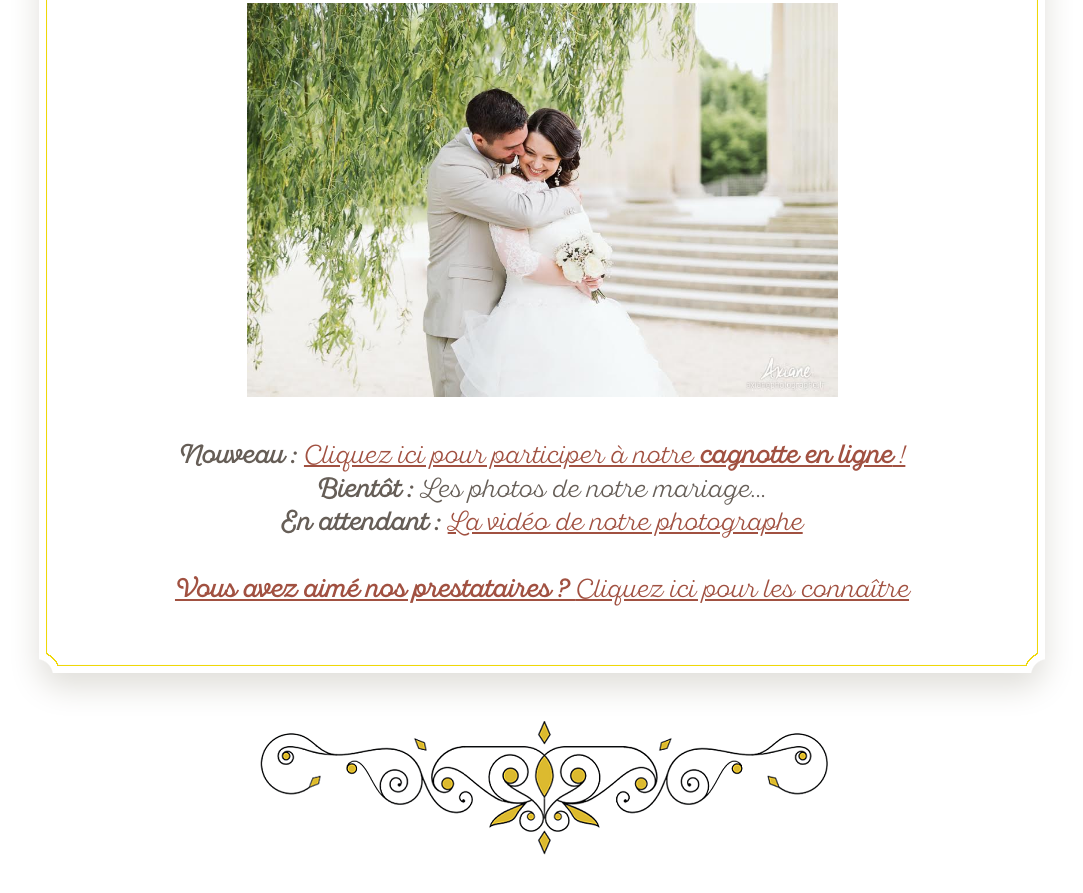
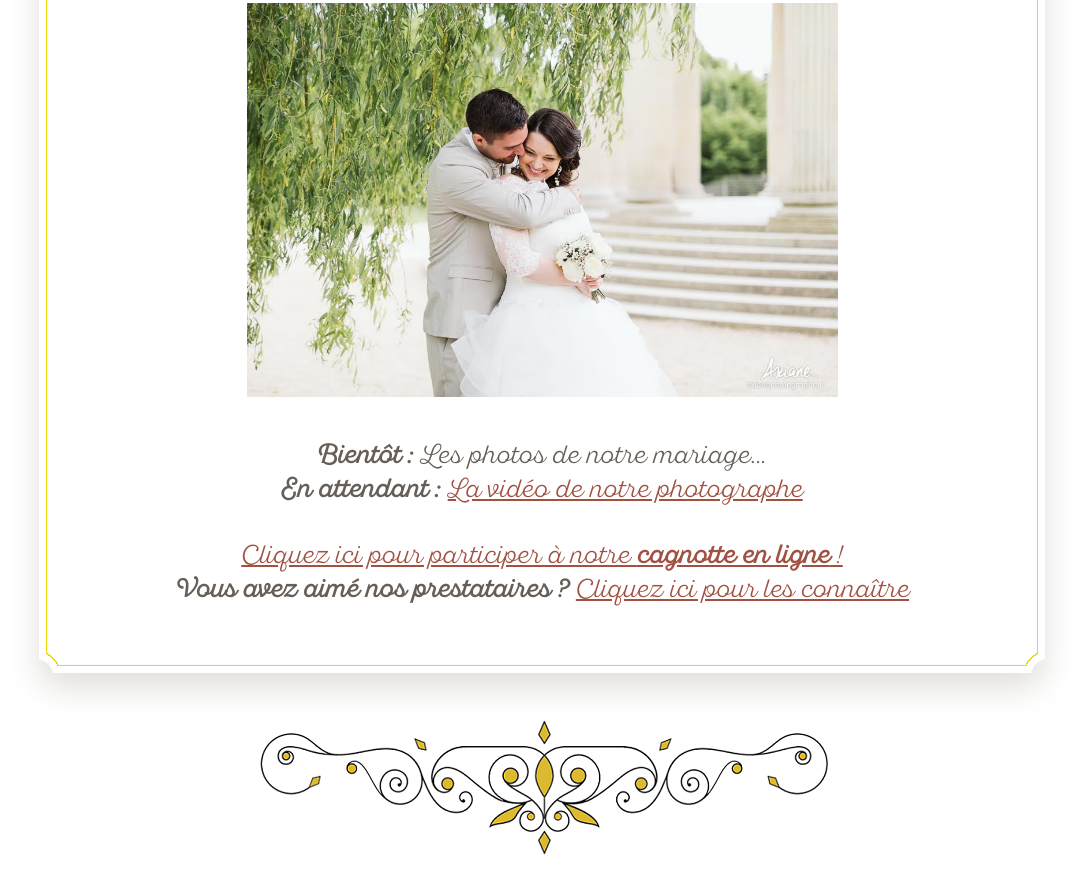
Before and after one commit to piwii/mariage, a plain HTML site: page index.html in a window 1280 px wide. Shown: the part 573-1466 px from the top of the page, without its empty margins (98-1181 px from the left). Drawn offline with Linux system fonts and the light colour scheme.

Commit message:
Page index video photographe prog

```diff
--- a/index.html
+++ b/index.html
@@ -67,9 +67,11 @@
                         </div><!-- end slideshow -->
                         <!--<center>N'oubliez pas de confirmer votre présence <br>avant le 15 Mars 2017</center>-->
                         <br>
-                        <center><b>Nouveau : </b><a href="https://www.ookoodoo.com/fr/list/799084">Cliquez ici pour participer à notre <b>cagnotte en ligne</b> !</a><br>
+                        <center>
                             <b>Bientôt : </b>Les photos de notre mariage...<br>
                             <b>En attendant : </b><a href="https://youtu.be/2vMmyYzKRFo">La vidéo de notre photographe<br><br>
+
+                            <a href="https://www.ookoodoo.com/fr/list/799084">Cliquez ici pour participer à notre <b>cagnotte en ligne</b> !</a><br>
                             <b>Vous avez aimé nos prestataires ? </b><a href="prestataires.html">Cliquez ici pour les connaître</a><br>
                         </center>
                         <br>
```
